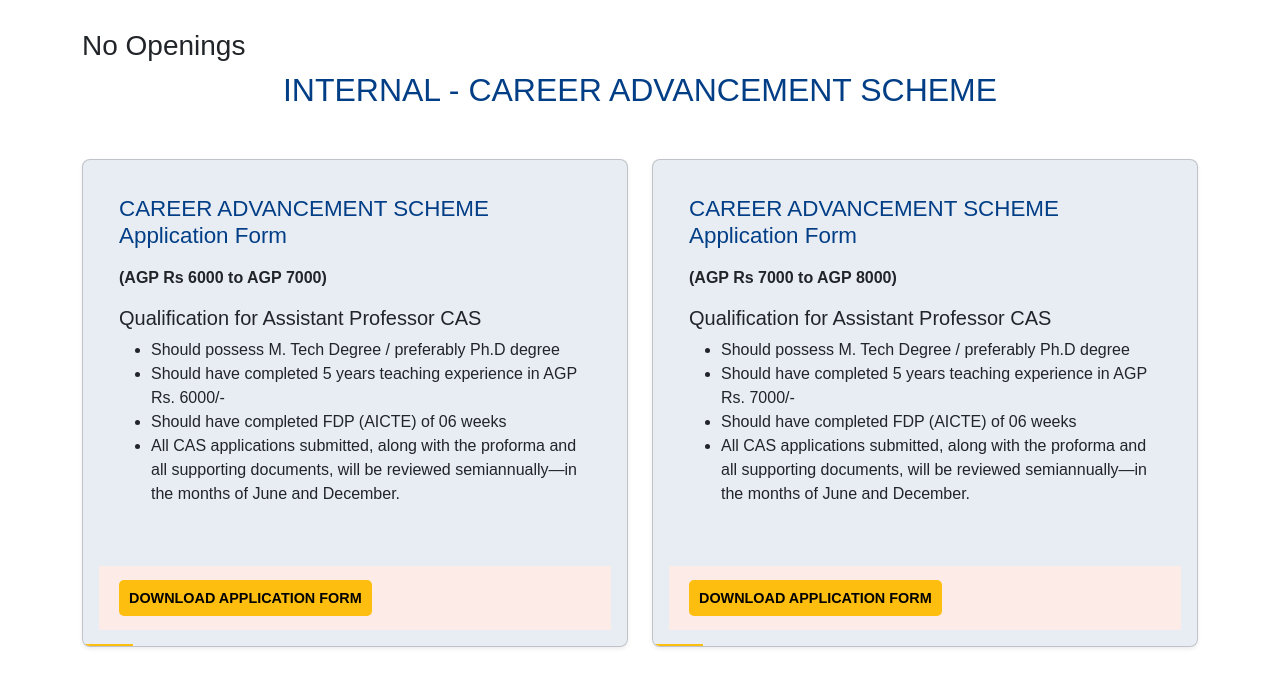
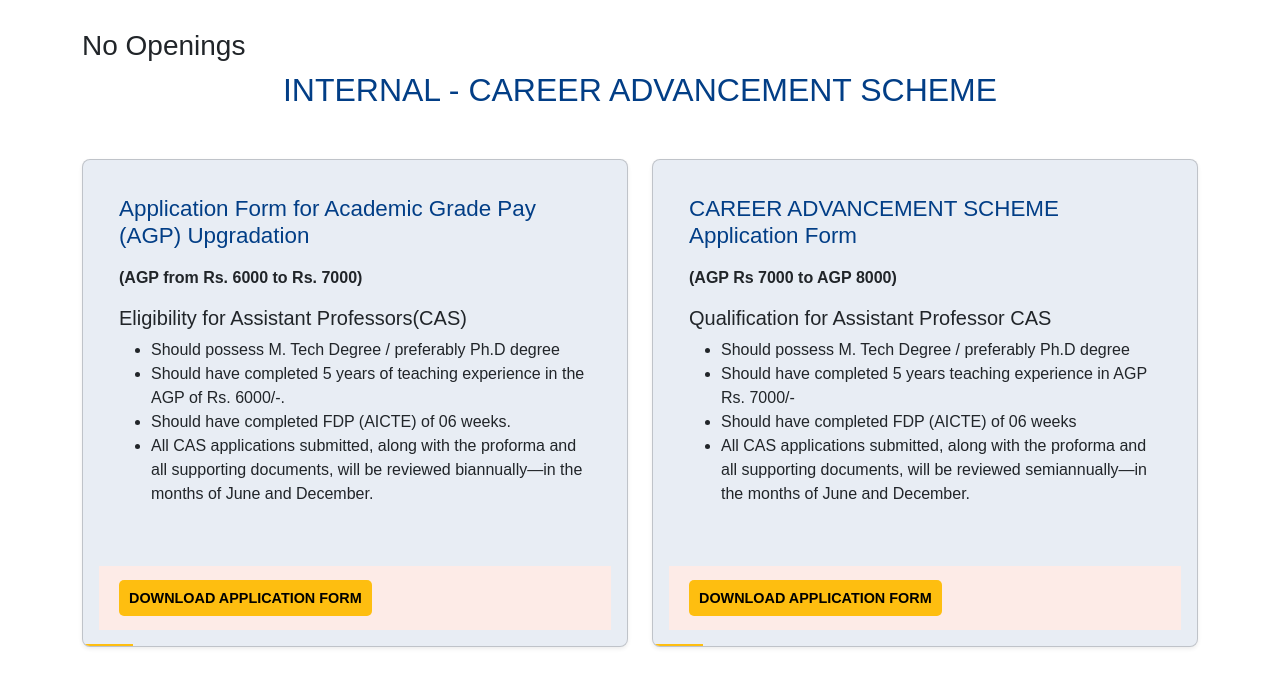
Before and after one commit to MedhaTech/drait_careers, a CodeIgniter app: page /database/ in a window 1280 px wide. Shown: the part 200-897 px from the top of the page. Run offline with CodeIgniter, Linux system fonts and the light colour scheme; data that the repository does not hold is empty; some web fonts are replaced.

Commit message:
card changes

```diff
--- /dev/null
+++ b/application/logs/log-2025-04-21.php
@@ -0,0 +1,6 @@
+<?php defined('BASEPATH') OR exit('No direct script access allowed'); ?>
+
+ERROR - 2025-04-21 04:58:24 --> Could not find the specified $config['composer_autoload'] path: vendor/autoload.php
+ERROR - 2025-04-21 04:58:25 --> Could not find the specified $config['composer_autoload'] path: vendor/autoload.php
+ERROR - 2025-04-21 04:58:38 --> Could not find the specified $config['composer_autoload'] path: vendor/autoload.php
+ERROR - 2025-04-21 04:58:57 --> Could not find the specified $config['composer_autoload'] path: vendor/autoload.php
--- a/application/views/home.php
+++ b/application/views/home.php
@@ -34,23 +34,25 @@
                 <div class="carer_wrappper card p-3 shadow-sm">
                     <div class="career-opening">
                         <h3 class="mb-3">
-                            CAREER ADVANCEMENT SCHEME<br>Application Form
+                            Application Form for Academic Grade Pay <br> (AGP)
+                            Upgradation
                         </h3>
-                        <p><strong>(AGP Rs 6000 to AGP 7000)</strong></p>
+                        <p><strong>(AGP from Rs. 6000 to Rs. 7000)</strong></p>
                         <div class="qualification-details mt-3">
-                            <h5>Qualification for Assistant Professor CAS</h5>
+                            <h5>Eligibility for Assistant Professors(CAS)</h5>
                             <ul>
                                 <li>Should possess M. Tech Degree / preferably Ph.D degree</li>
-                                <li>Should have completed 5 years teaching experience in AGP Rs. 6000/-</li>
-                                <li>Should have completed FDP (AICTE) of 06 weeks</li>
-                                <li>All CAS applications submitted, along with the proforma and all supporting documents, will be reviewed semiannually—in the months of June and December.</li>
+                                <li>Should have completed 5 years of teaching experience in the AGP of Rs. 6000/-.</li>
+                                <li>Should have completed FDP (AICTE) of 06 weeks.</li>
+                                <li>All CAS applications submitted, along with the proforma and all supporting documents, will be reviewed biannually—in the months of June and December.</li>
                             </ul>
                         </div>
                     </div>
+
                     <div class="career-apply mt-4">
                         <div class="apply-now apply-now-new">
                             <a target="_blank" href="<?= base_url(''); ?>/assets/internal/SelfAppraisalDrAIT2024final.docx">
-                            Download Application Form
+                                Download Application Form
                             </a>
                         </div>
                     </div>
@@ -79,7 +81,7 @@
                     <div class="career-apply mt-4">
                         <div class="apply-now apply-now-new">
                             <a target="_blank" href="<?= base_url(''); ?>/assets/internal/SelfAppraisalDrAIT2024final.docx">
-                            Download Application Form
+                                Download Application Form
                             </a>
                         </div>
                     </div>
@@ -106,7 +108,7 @@
                     <div class="career-apply mt-4">
                         <div class="apply-now apply-now-new">
                             <a target="_blank" href="<?= base_url(''); ?>/assets/internal/SelfAppraisalDrAIT2024final.docx">
-                            Download Application Form
+                                Download Application Form
                             </a>
                         </div>
                     </div>
```
